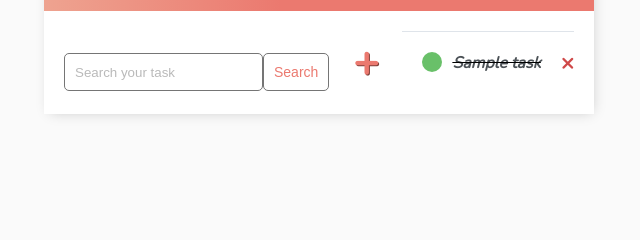
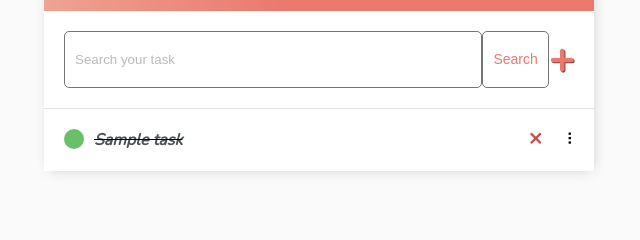
Before and after one commit to song-hee-1/todolist, a Django app: page / in a window 1280 px wide. Shown: the part 169-409 px from the top of the page, without its empty margins (321-961 px from the left). Run offline with Django 4.2, Linux system fonts and the light colour scheme; tables that the repository leaves empty hold one stand-in row (values such as "Sample post"); parts of the project's set-up code (start-up, migrations or seed data) failed here and were passed over.

Commit message:
Fix layout positions

```diff
--- a/Django/todo_list/base/templates/base/main.html
+++ b/Django/todo_list/base/templates/base/main.html
@@ -152,8 +152,9 @@
 
         #search-add-wrapper {
             display: flex;
+            flex-direction: column;
             justify-content: space-between;
-            align-items: center;
+            align-items: left;
             padding: 20px;
         }
 
@@ -169,7 +170,7 @@
             border: 1px solid #757575;
             border-radius: 5px;
             padding: 10px;
-            width: 90%;
+            width: 80%;
         }
 
         label {
--- a/Django/todo_list/base/templates/base/task_list.html
+++ b/Django/todo_list/base/templates/base/task_list.html
@@ -1,4 +1,6 @@
 {% extends 'base/main.html' %} {% block content %}
+
+<script src="https://cdn.jsdelivr.net/npm/sortablejs@latest/Sortable.min.js"></script>
 <div class="header-bar">
     <div>
         <h1>Hello {{request.user|title}}</h1>
@@ -6,44 +8,74 @@
     </div>
 </div>
 
+
 <div id="search-add-wrapper">
-    <form method="GET" style="margin-top: 20px; display: flex;">
+    <form method="GET" style="display: flex;">
         <input type='text' name='search-area' placeholder="Search your task" value="{{search_input}}">
         <input class="button" type="submit" value='Search'>
+        {% if tasks|length > 0 %}
+         <a id="add-link" href="{% url 'task-create' %}">&#x2b;</a>
+        {% endif %}
     </form>
-    {% if tasks|length > 0 %}
-    <a id="add-link" href="{% url 'task-create' %}">&#x2b;</a>
-    {% endif %}
 
-<div class="task-items-wrapper">
+</div>
+
+
+<!-- Hidden form. Form submits new item positions -->
+<form style="display: none;" id="reorderForm" method="post" action="{% url 'task-reorder' %}">
+    {% csrf_token %}
+    <input type="hidden" id="positionInput" name="position">
+</form>
+
+
+<div id="tasklist" class="task-items-wrapper">
     {% for task in tasks %}
-    <div class="task-wrapper" data-position="{task.pk}}">
-        {% if task.complete %}
+    <div class="task-wrapper" data-position="{{task.pk}}">
         <div class="task-title">
+            {% if task.complete %}
             <div class="task-complete-icon"></div>
-            <i><s><a href="{% url 'task-update' task.id %}">{{task}}</a></s></i>
-        </div>
-        <a class="delete-link" href="{% url 'task-delete' task.id %}">&#215;</a>
-        {% else %}
-        <div class="task-title">
+            <i><s><a href="{% url 'task-update' task.id %}">{{task}}</a></s></i> {% else %}
             <div class="task-incomplete-icon"></div>
-            <a href="{% url 'task-update' task.id %}">{{task}}</a>
+            <a href="{% url 'task-update' task.id %}">{{task}}</a> {% endif %}
         </div>
         <div class="task-controls">
             <a class="delete-link" href="{% url 'task-delete' task.id %}">&#215;</a>
+            <span class="handle">&nbsp;&#10247;</span>
         </div>
-        {% endif %}
     </div>
 
     {% empty %}
     <div style="text-align: center; padding-bottom: 10px; line-height: 1em;">
         <h3>No new tasks are created.</h3>
-        <h3>Create a <a style="text-decoration: none; color: #e53935;" href="{% url 'task-create' %}">New task</a> !</h3>
+        <h3>Create a <a style="text-decoration: none; color: #e53935;" href="{% url 'task-create' %}">New task</a> ! </h3>
     </div>
     {% endfor %}
-
 </div>
 
+<script>
+    var taskList = document.getElementById("tasklist");
+    var reorderForm = document.getElementById("reorderForm");
+    var positionInput = document.getElementById("positionInput");
 
+    let sortable = Sortable.create(taskList, {
+        handle: '.handle',
+        ghostClass: 'dropArea',
+        chosenClass: 'selectedTask',
+
+    });
+
+    function reordering() {
+        const rows = document.getElementsByClassName("task-wrapper");
+        let pos = [];
+        for (let row of rows) {
+            pos.push(row.dataset.position);
+        }
+        console.log(pos.join(","))
+        positionInput.value = pos.join(',');
+        reorderForm.submit();
+    }
+
+    document.ondrop = reordering
+</script>
 
 {% endblock content %}
```
